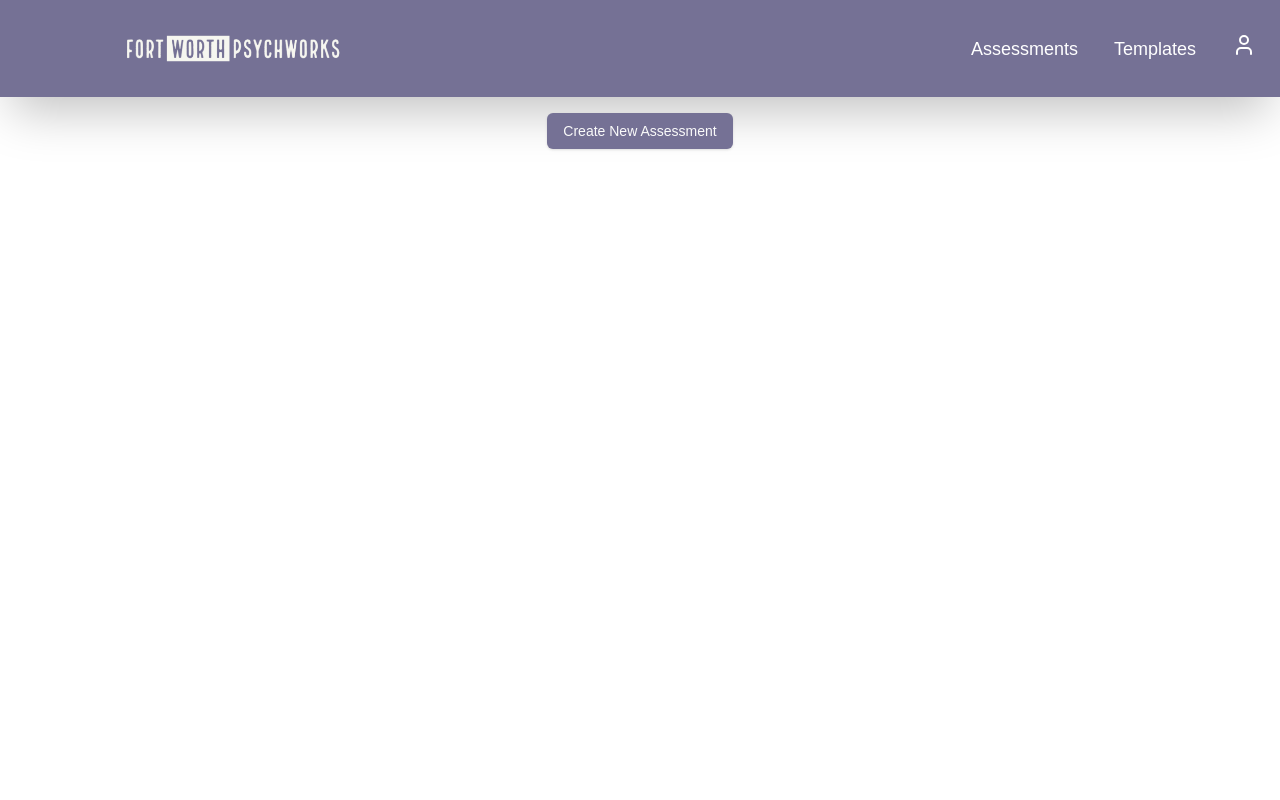
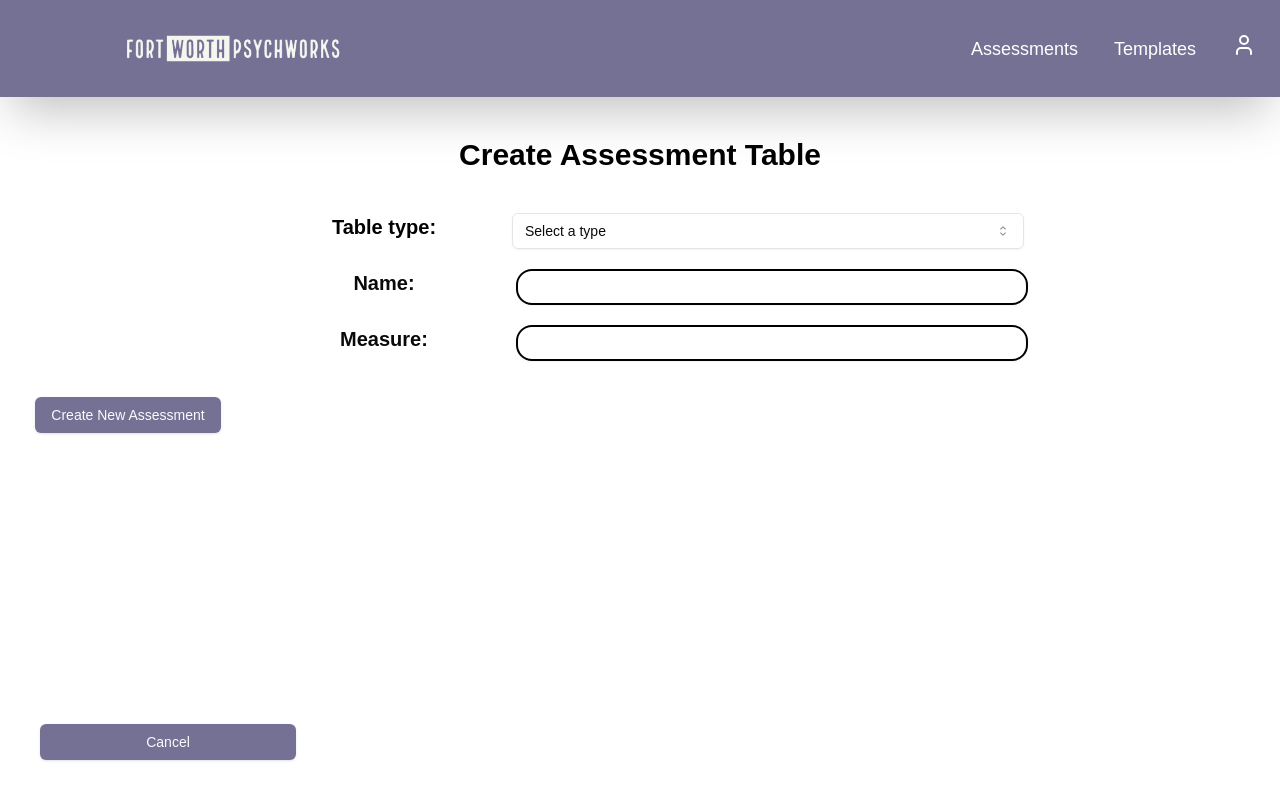
Before and after one commit to Psych-Works/PsychWorks, a Next.js app in the folder psycworks/: page /assessments/new in a window 1280 px wide. Built offline with nearby package versions, Linux system fonts and the light colour scheme.

Commit message:
fix: correct the path to assessment creation

```diff
--- a/psycworks/app/(main)/assessments/new/page.tsx
+++ b/psycworks/app/(main)/assessments/new/page.tsx
@@ -1,11 +1,26 @@
 import { CreationForm } from "@/components/assessments/creation-form";
-
+import {Button} from "@/components/ui/button";
+import CreateAssessmentHeader from "@/components/assessments/create-assessment-header";
+import CreateAssessmentField from "@/components/assessments/create-assessment-field";
 
 export default function NewAssessmentPage() {
   return (
     <div>
+     <div className="space-y-20">
+            <div className="flex-col items-center justify-items-center">
+                <CreateAssessmentHeader/>
+                <CreateAssessmentField name='Name' type='text'/>
+                <CreateAssessmentField name='Measure' type='text'/>
+                <div className='grid grid-cols-5 w-full'>
+                    <CreationForm />
+                </div>
+                <div className='grid grid-cols-5 w-full fixed bottom-10 left-10'>
+                    <Button className='col-start-1 col-span-1'>Cancel</Button>
+                </div>
+            </div>
 
-      <CreationForm />
+        </div>
+
 
     </div>
   );
--- a/psycworks/app/(main)/create-assessment/page.tsx
+++ /dev/null
@@ -1,22 +0,0 @@
-import {Button} from "@/components/ui/button";
-import CreateAssessmentHeader from "@/components/create-assessment/create-assessment-header";
-import CreateAssessmentField from "@/components/create-assessment/create-assessment-field";
-
-export default function CreateAssessmentPage() {
-    return (
-        <div className="space-y-20">
-            <div className="flex-col items-center justify-items-center">
-                <CreateAssessmentHeader/>
-                <CreateAssessmentField name='Name' type='text'/>
-                <CreateAssessmentField name='Measure' type='text'/>
-                <div className='grid grid-cols-5 w-full'>
-                    <Button className='col-start-3 col-span-2'>Add Domain/Subtest</Button>
-                </div>
-                <div className='grid grid-cols-5 w-full fixed bottom-10 left-10'>
-                    <Button className='col-start-1 col-span-1'>Cancel</Button>
-                </div>
-            </div>
-
-        </div>
-    );
-}
```
Also changed, not shown: psycworks/components/assessments/create-assessment-field.tsx (renamed from psycworks/components/create-assessment/create-assessment-field.tsx), psycworks/components/assessments/create-assessment-header.tsx (renamed from psycworks/components/create-assessment/create-assessment-header.tsx).
